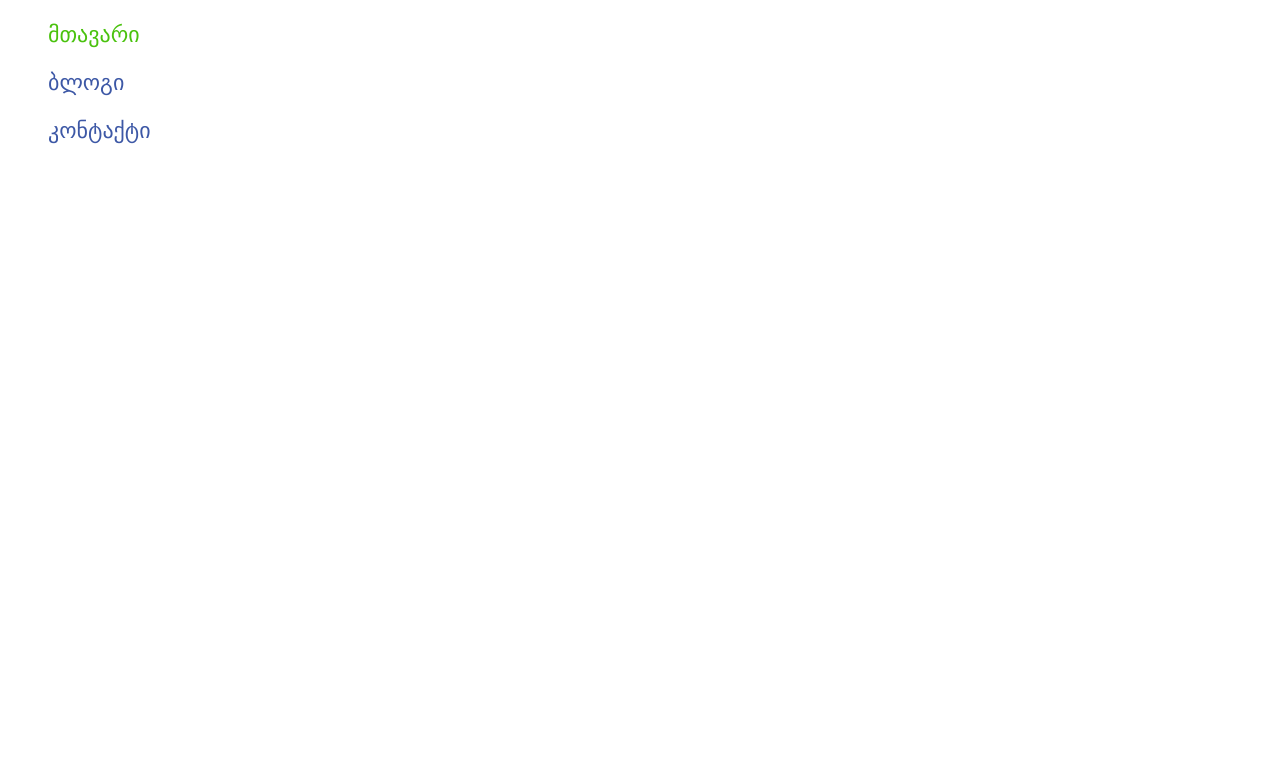
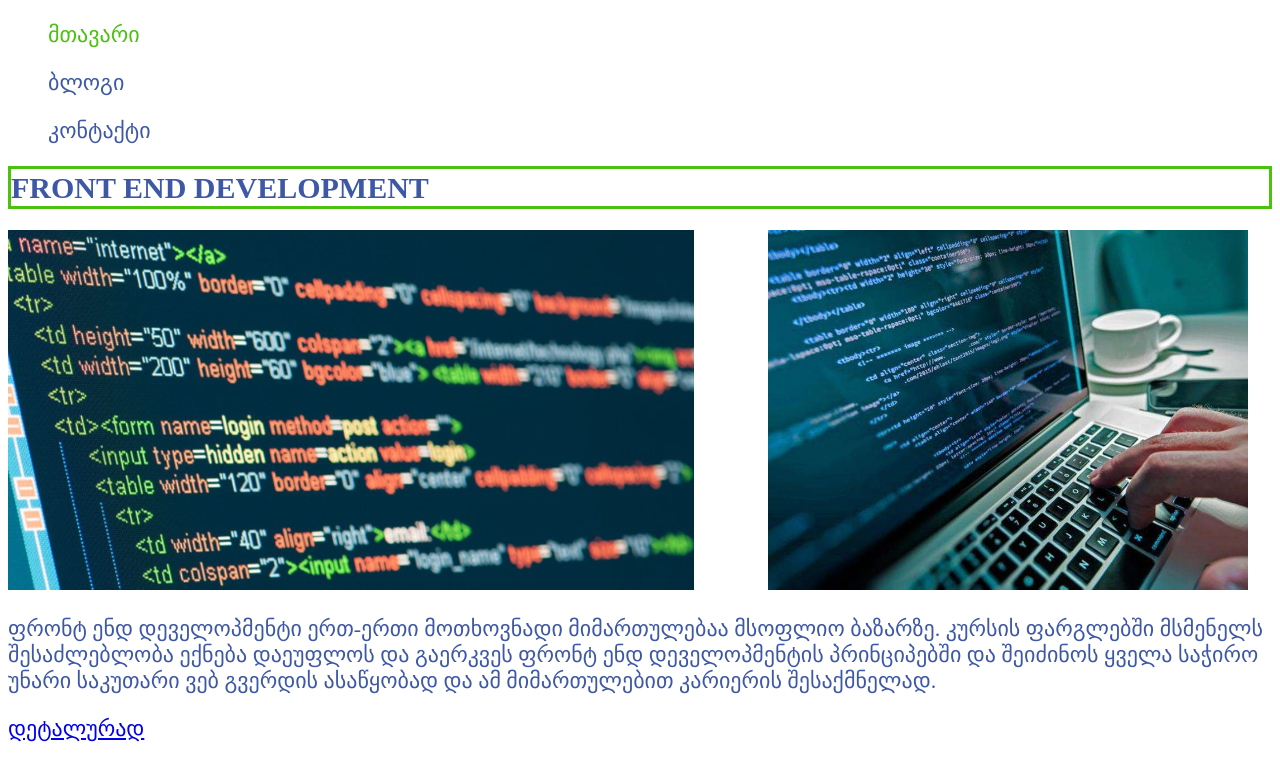
Before and after one commit to Giorgize/Homework4, a plain HTML site: page index.html in a window 1280 px wide. Drawn offline with Linux system fonts and the light colour scheme.

Commit message:
added paraghrap and images

```diff
--- a/CSS/style.css
+++ b/CSS/style.css
@@ -10,3 +10,23 @@
 	color: #3D58A6;
 	font-size:22px
 }
+.fro{
+	color:#3D58A6;
+	font-size: 30px
+
+	}
+	h1{
+		border-top: solid;
+		color: #4AC20E;
+		border-left: solid;
+		border-right: solid;
+		border-bottom: solid;
+	}
+p{
+	color: #3D58A6;
+	font-size: 22px
+
+}
+.img2{
+	margin-left: 70px
+}
--- a/index.html
+++ b/index.html
@@ -12,6 +12,13 @@
     		<ul class="cont">კონტაქტი</ul>
     	</nav>
     </header>
+    	<h1><span class="fro" >FRONT END DEVELOPMENT</span></h1>
+    	 <div>
+    		<img src="images/1.png">
+    		<img class="img2" src="images/2.png">
+    	</div>
+    	<p>ფრონტ ენდ დეველოპმენტი ერთ-ერთი მოთხოვნადი მიმართულებაა მსოფლიო ბაზარზე. კურსის ფარგლებში მსმენელს შესაძლებლობა ექნება დაეუფლოს და გაერკვეს ფრონტ ენდ დეველოპმენტის პრინციპებში და შეიძინოს ყველა საჭირო უნარი საკუთარი ვებ გვერდის ასაწყობად და ამ მიმართულებით კარიერის შესაქმნელად.</p>
+    	<p> <a href="https://smartacademy.ge/">დეტალურად</a></p>
 
 </body>
 </html>
```
Also changed, not shown: images/1.png (added), images/2.png (added).
